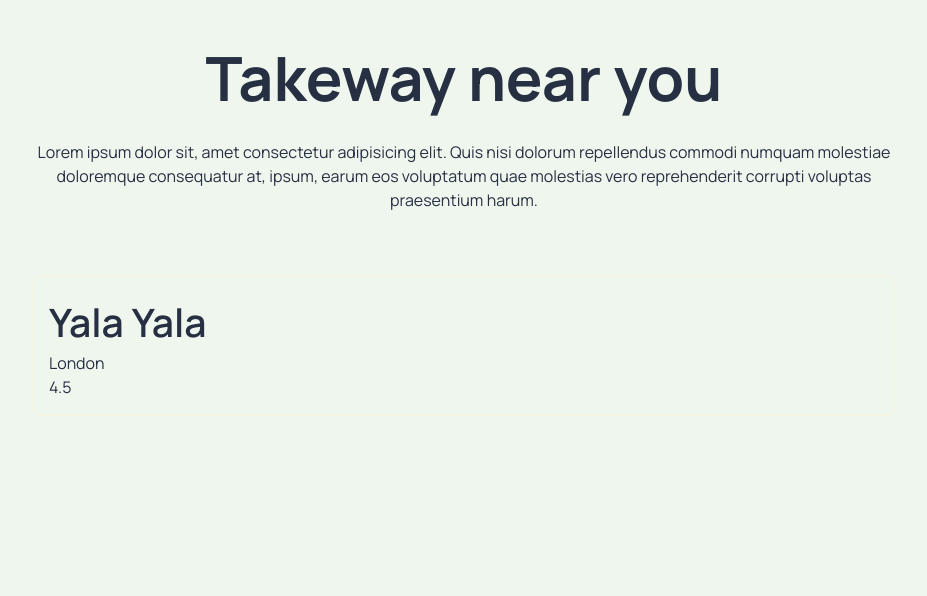
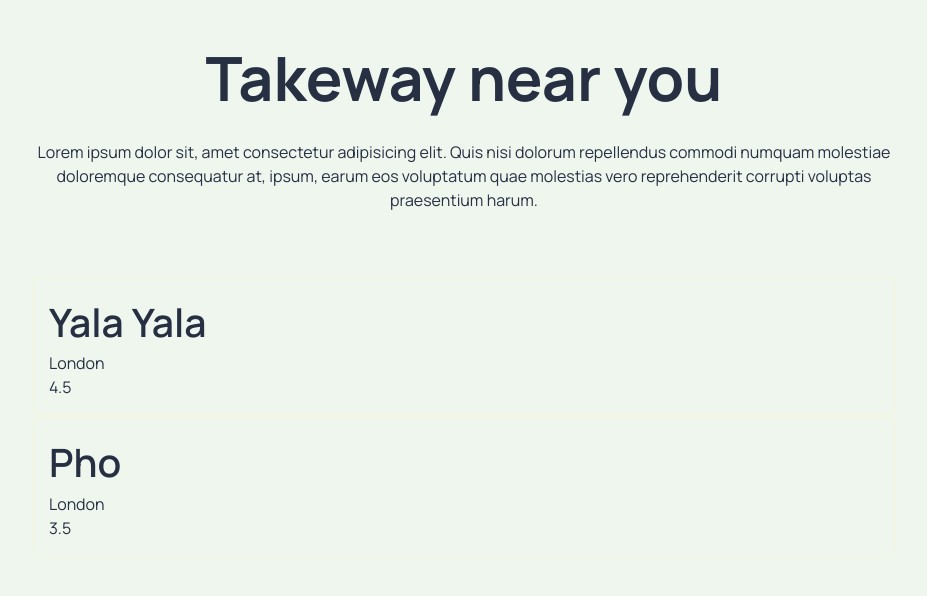
Before and after one commit to katieC1/restaurants-near-me, a Next.js app: page / in a window 1280 px wide. Shown: the top 596 px of the page, without its empty margins (176-1103 px from the left). Built offline with nearby package versions, Linux system fonts and the light colour scheme.

Commit message:
component editions - card stack and card items started

```diff
--- a/app/page.tsx
+++ b/app/page.tsx
@@ -1,3 +1,4 @@
+import RestaurantCardStack from "@/components/restaurant-card-stack/restaurant-card-stack";
 import RestaurantCard from "@/components/RestaurantCard/restaurant-card";
 import SectionContainer from "@/components/section-container/section-container";
 import Image from "next/image";
@@ -9,11 +10,23 @@ import Image from "next/image";
 export default function Home() {
 
 
-  const restaurant = {
-    name: "Yala Yala",
-    location: "London",
-    rating: 4.5,
-  }
+  const restaurants = [
+
+    {
+      name: "Yala Yala",
+      location: "London",
+      rating: 4.5,
+      cuisines: "Indian, Chinese, Italian"
+    },
+    {
+      name: "Pho",
+      location: "London",
+      rating: 3.5,
+      cuisines: "Vietnamese, healthy, vegan"
+    }
+
+  ]
+
   return (
     <>
       <SectionContainer
@@ -25,7 +38,7 @@ export default function Home() {
 
 
       <SectionContainer>
-        <RestaurantCard restaurant={restaurant} />
+        <RestaurantCardStack restaurantData={restaurants} />
       </SectionContainer>
     </>
 
--- /dev/null
+++ b/components/name-card-item/NameCardItem.module.css
@@ -0,0 +1,7 @@
+.container {
+  padding-bottom: 0.5rem;
+}
+
+.name {
+  color: orange;
+}
--- /dev/null
+++ b/components/name-card-item/name-card-item.tsx
@@ -0,0 +1,13 @@
+import React from 'react'
+import styles from './NameCardItem.module.css'
+
+export default function NameCardItem({ name }: { name: string }) {
+    return (
+        <div className={styles.container}>
+            <h3 className={styles.text}>{name}</h3>
+        </div>
+
+    )
+
+
+}
--- /dev/null
+++ b/components/restaurant-card-stack/RestaurantCardStack.module.css
@@ -0,0 +1,8 @@
+.container {
+  gap: 1rem;
+}
+
+.card-container {
+  margin-block: 0.25rem;
+  margin-bottom: 1rem;
+}
--- /dev/null
+++ b/components/restaurant-card-stack/restaurant-card-stack.tsx
@@ -0,0 +1,18 @@
+import { RestauranData } from '@/types'
+import React from 'react'
+import styles from './RestaurantCardStack.module.css'
+import RestaurantCard from '../RestaurantCard/restaurant-card'
+
+export default function RestaurantCardStack({ restaurantData }: { restaurantData: RestauranData[] }) {
+    return (
+        <div className={styles.container}>
+            {restaurantData.map((restaurant, index) => (
+                <div className={styles.cardContainer} key={index}>
+                    <RestaurantCard restaurant={restaurant} />
+                </div>
+            )
+            )}
+
+        </div>
+    )
+}
--- /dev/null
+++ b/types.ts
@@ -0,0 +1,6 @@
+export interface RestauranData {
+  name: string;
+  cuisines: any;
+  rating: number;
+  location: string;
+}
```
